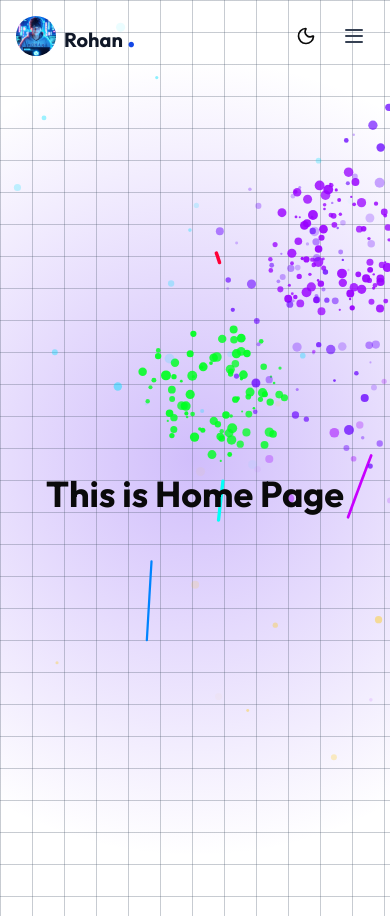
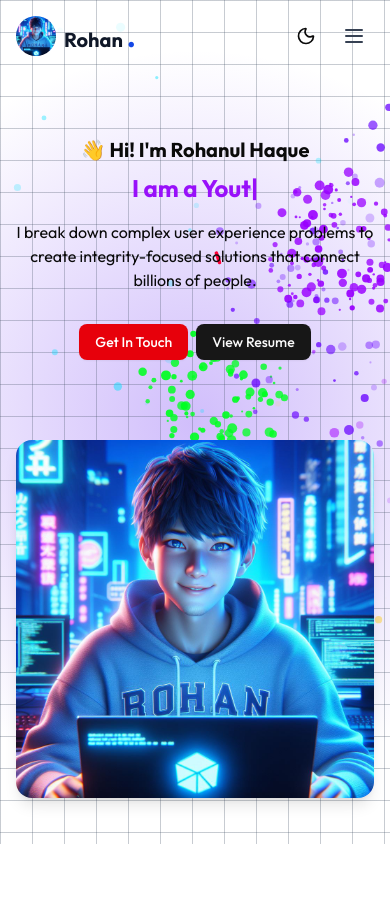
Before and after one commit to rohanul-haque/Portfolio2.0, a React (Vite) app in the folder frontend/: page / in a window 390 px wide. After the commit the page ends 844 px from the top, so only its background shows below. Built offline with nearby package versions, Linux system fonts and the light colour scheme.

Commit message:
feat: add responsive Hero component with headline, subtext, and CTA button

```diff
--- a/frontend/package.json
+++ b/frontend/package.json
@@ -15,9 +15,11 @@
     "class-variance-authority": "^0.7.1",
     "clsx": "^2.1.1",
     "lucide-react": "^0.536.0",
+    "motion": "^12.23.12",
     "react": "^19.1.0",
     "react-dom": "^19.1.0",
     "react-router-dom": "^7.7.1",
+    "react-type-animation": "^3.2.0",
     "tailwind-merge": "^3.3.1",
     "tailwindcss": "^4.1.11"
   },
--- a/frontend/src/assets/assets.js
+++ b/frontend/src/assets/assets.js
@@ -1,7 +1,9 @@
 import logo from "./Logoi.jpg";
+import hero from "./hero.jpg";
 
 export const assets = {
   logo,
+  hero,
 };
 
 export const navlinks = [
--- /dev/null
+++ b/frontend/src/components/Hero.jsx
@@ -0,0 +1,63 @@
+import { useNavigate } from "react-router-dom";
+import { TypeAnimation } from "react-type-animation";
+import { assets } from "../assets/assets";
+import { Button } from "./ui/button";
+
+const Hero = () => {
+  const naviagte = useNavigate();
+
+  return (
+    <section className="w-full px-4 sm:px-8 lg:px-16 mt-16">
+      <div className="container mx-auto flex flex-col items-center justify-between lg:flex-row">
+        {/* Text Content */}
+        <div className="text-center lg:text-left lg:w-1/2">
+          <span className="text-xl mb-2 font-bold block">
+            👋 Hi! I'm Rohanul Haque
+          </span>
+
+          <TypeAnimation
+            key="type-animation"
+            sequence={[
+              "I am a Full Stack Developer",
+              1000,
+              "I am a Blogger...",
+              1000,
+              "I am a Youtuber...",
+              1000,
+              "I am a Freelancer...",
+              1000,
+            ]}
+            speed={50}
+            className="font-bold text-2xl sm:text-3xl lg:text-4xl text-purple-600"
+            style={{ display: "inline-block" }}
+            repeat={Infinity}
+          />
+          <p className="mt-4 md:text-lg">
+            I break down complex user experience problems to create
+            integrity-focused solutions that connect billions of people.
+          </p>
+          <div className="mt-8 flex items-center gap-2 justify-center lg:justify-start">
+            <Button
+              onClick={() => naviagte("/contact")}
+              variant={"destructive"}
+            >
+              Get In Touch
+            </Button>
+            <Button variant={"default"}>View Resume</Button>
+          </div>
+        </div>
+
+        {/* Image */}
+        <div className="mt-20 lg:mt-0 md:w-[35%] flex justify-center">
+          <img
+            src={assets.hero}
+            alt="Rohanul Haque Rohan"
+            className="rounded-2xl shadow-lg w-full max-w-md transition-transform duration-400 ease-in-out transform rotate-0 md:rotate-6 hover:rotate-0 hover:border-4 hover:p-[1px] hover:border-purple-600"
+          />
+        </div>
+      </div>
+    </section>
+  );
+};
+
+export default Hero;
--- a/frontend/src/components/Navbar.jsx
+++ b/frontend/src/components/Navbar.jsx
@@ -26,7 +26,7 @@ const Navbar = () => {
 
   return (
     <header
-      className={`px-4 sm:px-8 lg:px-16 py-4 sticky top-0 w-full z-50 transition-all duration-300 ${
+      className={`py-4 px-4 sm:px-8 lg:px-16 sticky top-0 w-full z-50 transition-all duration-300 ${
         scrolled
           ? "bg-white/70 dark:bg-slate-900/70 backdrop-blur-[2px]"
           : "bg-transparent shadow-none"
--- /dev/null
+++ b/frontend/src/components/animate-ui/text/typing.jsx
@@ -0,0 +1,143 @@
+'use client';;
+import * as React from 'react';
+import { motion, useInView } from 'motion/react';
+
+import { cn } from '@/lib/utils';
+
+function CursorBlinker({
+  className
+}) {
+  return (
+    <motion.span
+      data-slot="cursor-blinker"
+      variants={{
+        blinking: {
+          opacity: [0, 0, 1, 1],
+          transition: {
+            duration: 1,
+            repeat: Infinity,
+            repeatDelay: 0,
+            ease: 'linear',
+            times: [0, 0.5, 0.5, 1],
+          },
+        },
+      }}
+      animate="blinking"
+      className={cn('inline-block h-5 w-[1px] translate-y-1 bg-black dark:bg-white', className)} />
+  );
+}
+
+function TypingText({
+  ref,
+  duration = 100,
+  delay = 0,
+  inView = false,
+  inViewMargin = '0px',
+  inViewOnce = true,
+  cursor = false,
+  loop = false,
+  holdDelay = 1000,
+  text,
+  cursorClassName,
+  animateOnChange = true,
+  ...props
+}) {
+  const localRef = React.useRef(null);
+  React.useImperativeHandle(ref, () => localRef.current);
+
+  const inViewResult = useInView(localRef, {
+    once: inViewOnce,
+    margin: inViewMargin,
+  });
+  const isInView = !inView || inViewResult;
+
+  const [started, setStarted] = React.useState(false);
+  const [displayedText, setDisplayedText] = React.useState('');
+
+  React.useEffect(() => {
+    // Reset animation when text changes (if animateOnChange is true)
+    if (animateOnChange) {
+      setStarted(false);
+      setDisplayedText('');
+    }
+
+    if (isInView) {
+      const timeoutId = setTimeout(() => {
+        setStarted(true);
+      }, delay);
+      return () => clearTimeout(timeoutId);
+    } else {
+      const timeoutId = setTimeout(() => {
+        setStarted(true);
+      }, delay);
+      return () => clearTimeout(timeoutId);
+    }
+  }, [isInView, delay, ...(animateOnChange ? [text] : [])]);
+
+  React.useEffect(() => {
+    if (!started) return;
+    const timeoutIds = [];
+    const texts = typeof text === 'string' ? [text] : text;
+
+    const typeText = (str, onComplete) => {
+      let currentIndex = 0;
+      const type = () => {
+        if (currentIndex <= str.length) {
+          setDisplayedText(str.substring(0, currentIndex));
+          currentIndex++;
+          const id = setTimeout(type, duration);
+          timeoutIds.push(id);
+        } else {
+          onComplete();
+        }
+      };
+      type();
+    };
+
+    const eraseText = (str, onComplete) => {
+      let currentIndex = str.length;
+      const erase = () => {
+        if (currentIndex >= 0) {
+          setDisplayedText(str.substring(0, currentIndex));
+          currentIndex--;
+          const id = setTimeout(erase, duration);
+          timeoutIds.push(id);
+        } else {
+          onComplete();
+        }
+      };
+      erase();
+    };
+
+    const animateTexts = (index) => {
+      typeText(texts[index] ?? '', () => {
+        const isLast = index === texts.length - 1;
+        if (isLast && !loop) {
+          return;
+        }
+        const id = setTimeout(() => {
+          eraseText(texts[index] ?? '', () => {
+            const nextIndex = isLast ? 0 : index + 1;
+            animateTexts(nextIndex);
+          });
+        }, holdDelay);
+        timeoutIds.push(id);
+      });
+    };
+
+    animateTexts(0);
+
+    return () => {
+      timeoutIds.forEach(clearTimeout);
+    };
+  }, [text, duration, started, loop, holdDelay]);
+
+  return (
+    <span ref={localRef} data-slot="typing-text" {...props}>
+      <motion.span>{displayedText}</motion.span>
+      {cursor && <CursorBlinker className={cursorClassName} />}
+    </span>
+  );
+}
+
+export { TypingText };
--- a/frontend/src/pages/HomePage.jsx
+++ b/frontend/src/pages/HomePage.jsx
@@ -1,11 +1,8 @@
+import Hero from "@/components/Hero";
 import React from "react";
 
 const HomePage = () => {
-  return (
-    <div className="flex items-center justify-center h-screen">
-      <h1 className="text-4xl font-bold">This is Home Page</h1>
-    </div>
-  );
+  return <Hero />;
 };
 
 export default HomePage;
```
Also changed, not shown: frontend/src/assets/hero.jpg (added), 1 other file (tests, documents, lock files or other folders).
